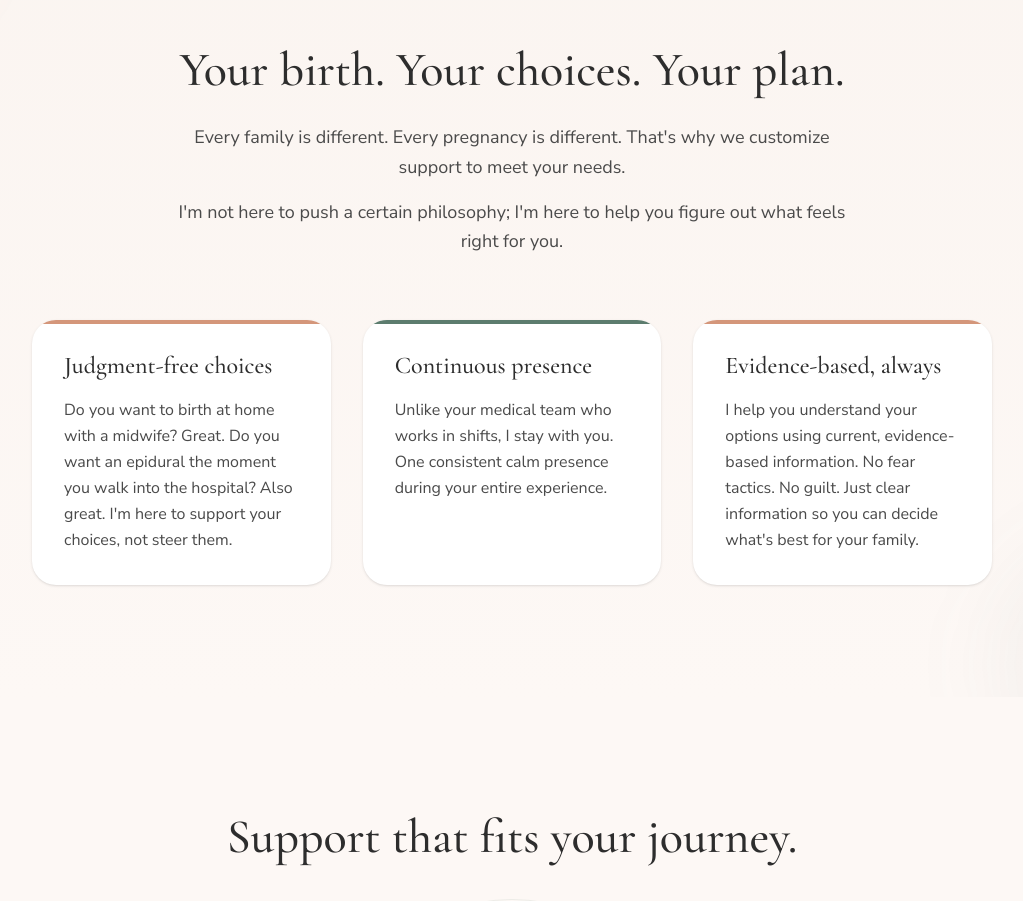
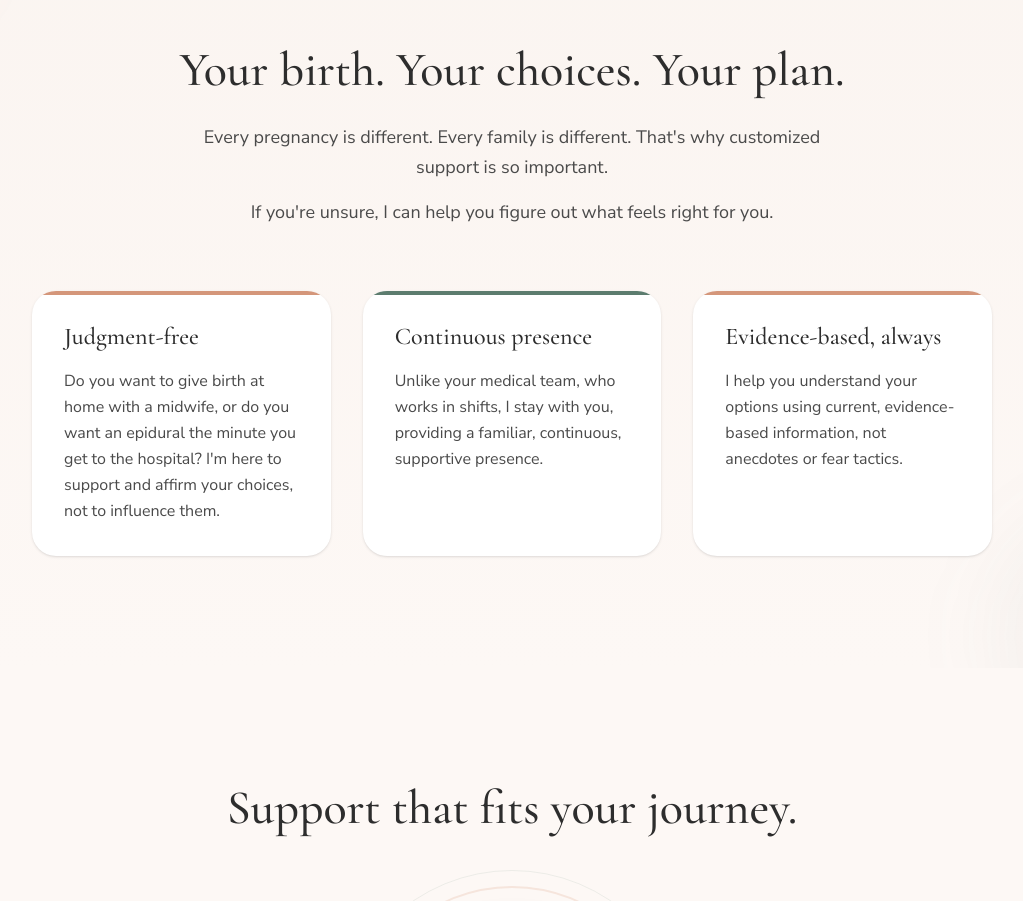
Before and after one commit to carepairdoula/carepairdoula, a React (Vite) app: page / in a window 1280 px wide. Shown: the part 2020-2921 px from the top of the page, without its empty margins (128-1151 px from the left). Built offline with nearby package versions, Linux system fonts and the light colour scheme.

Commit message:
Update Approach.jsx

```diff
--- a/src/components/Approach.jsx
+++ b/src/components/Approach.jsx
@@ -3,21 +3,21 @@ import { motion } from 'framer-motion'
 export default function Approach() {
   const philosophyPoints = [
     {
-      title: 'Judgment-free choices',
+      title: 'Judgment-free',
       description:
-        'Do you want to birth at home with a midwife? Great. Do you want an epidural the moment you walk into the hospital? Also great. I\'m here to support your choices, not steer them.',
+        'Do you want to give birth at home with a midwife, or do you want an epidural the minute you get to the hospital? I\'m here to support and affirm your choices, not to influence them.',
       accent: 'coral',
     },
     {
       title: 'Continuous presence',
       description:
-        'Unlike your medical team who works in shifts, I stay with you. One consistent calm presence during your entire experience.',
+        'Unlike your medical team, who works in shifts, I stay with you, providing a familiar, continuous, supportive presence.',
       accent: 'sage',
     },
     {
       title: 'Evidence-based, always',
       description:
-        'I help you understand your options using current, evidence-based information. No fear tactics. No guilt. Just clear information so you can decide what\'s best for your family.',
+        'I help you understand your options using current, evidence-based information, not anecdotes or fear tactics.',
       accent: 'coral',
     },
   ]
@@ -41,11 +41,11 @@ export default function Approach() {
           </h2>
 
           <p className="text-lg text-charcoal-light max-w-2xl mx-auto leading-relaxed">
-            Every family is different. Every pregnancy is different. That's why we customize support to meet your needs.
+            Every pregnancy is different. Every family is different. That's why customized support is so important.
           </p>
 
           <p className="text-lg text-charcoal-light max-w-2xl mx-auto leading-relaxed mt-4">
-            I'm not here to push a certain philosophy; I'm here to help you figure out what feels right for you.
+            If you're unsure, I can help you figure out what feels right for you.
           </p>
         </motion.div>
 
```
